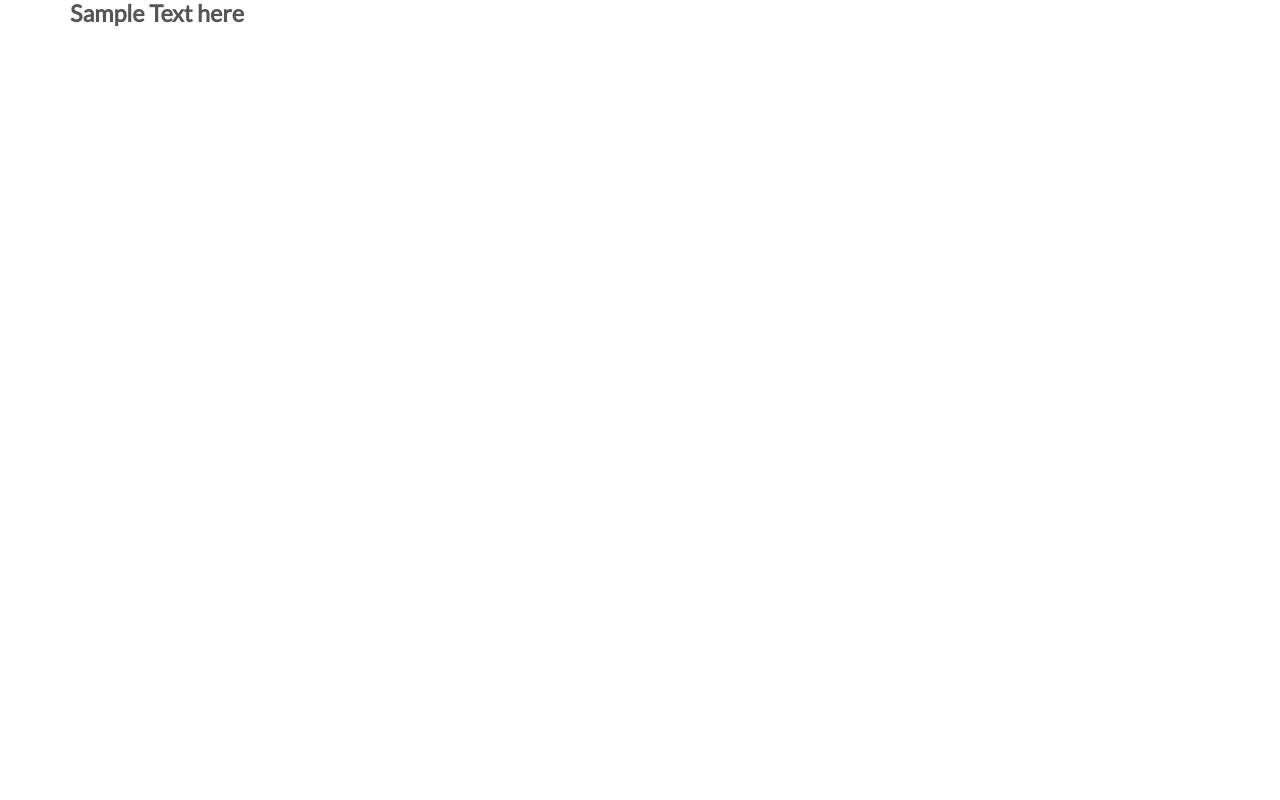
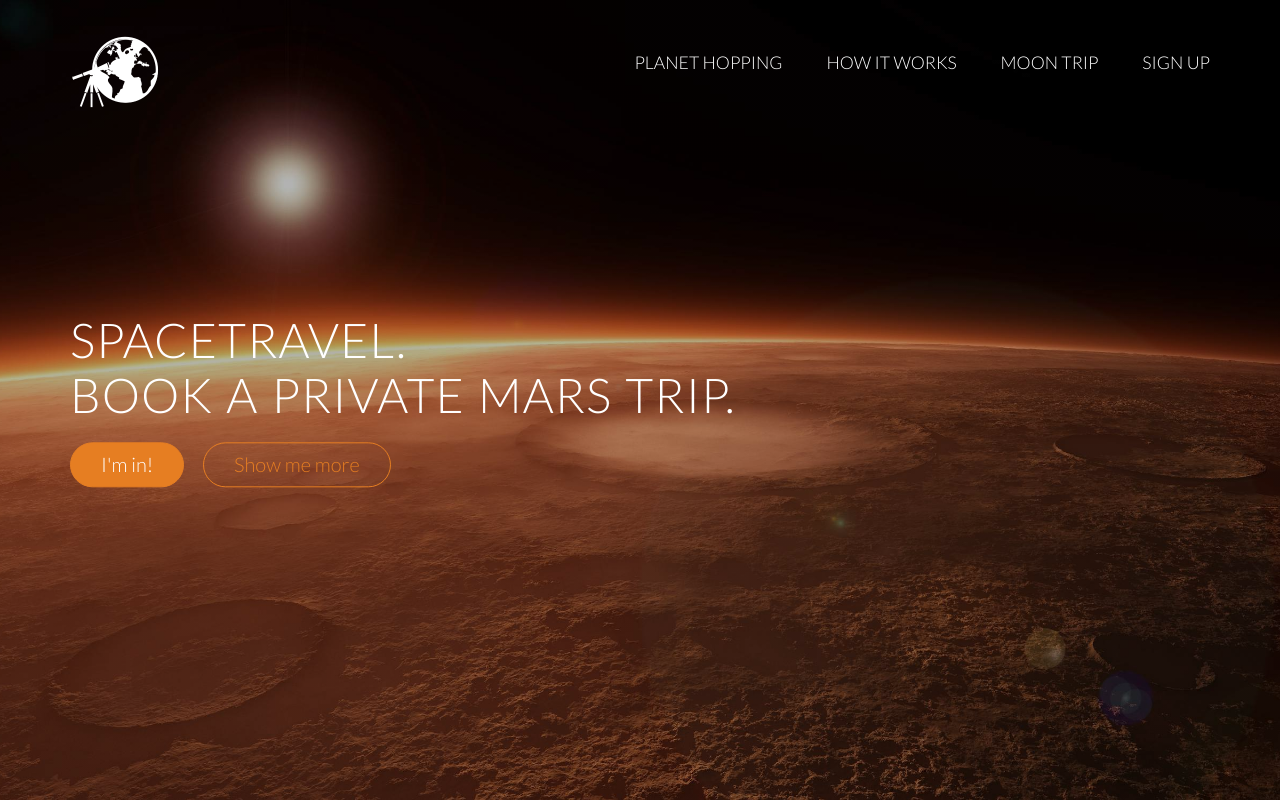
Before and after one commit to josip1987/space-travel-website, a website built with webpack: page app/index.html in a window 1280 px wide. Built offline with nearby package versions, Linux system fonts and the light colour scheme.

Commit message:
hero basic styles

```diff
--- a/app/assets/styles/base/_global.css
+++ b/app/assets/styles/base/_global.css
@@ -16,7 +16,3 @@ img {
 	max-width: 100%;
 	height: auto;
 }
-
-a {
-	color: #000;
-}
--- a/app/assets/styles/base/_variables.css
+++ b/app/assets/styles/base/_variables.css
@@ -1 +1,4 @@
 $background: #555;
+$white: #ffffff;
+$carrot: #e67e22;
+$orange: #cf6d17;
--- /dev/null
+++ b/app/assets/styles/modules/_buttons.css
@@ -0,0 +1,33 @@
+.btn {
+	display: inline-block;
+	padding: 10px 30px;
+	font-weight: 300;
+	text-decoration: none;
+	border-radius: 200px;
+	color: $white;
+	transition: all .1s ease;
+
+	&:hover {
+		background-color: $orange;
+	}
+
+	&--full {
+		background-color: $carrot;
+		border: 1px solid $carrot;
+		margin-right: 15px;
+
+		&:hover {
+			border: 1px solid $orange;
+		}
+	}
+
+	&--ghost {
+		border: 1px solid $carrot;
+		color: $carrot;
+
+		&:hover {
+			color: $white;
+			border: 1px solid $orange;
+		}
+	}
+}
--- /dev/null
+++ b/app/assets/styles/modules/_hero.css
@@ -0,0 +1,25 @@
+.hero {
+	background: linear-gradient(rgba(0, 0, 0, 0.3), rgba(0, 0, 0, 0.3)), url(../../../assets/images/hero.jpg);
+	background-size: cover;
+	background-position: center;
+	height: 100vh;
+
+	&__text {
+		position: absolute;
+		width: 1140px;
+		top: 50%;
+		left: 50%;
+		transform: translate(-50%, -50%);
+
+		&--title {
+			margin-top: 0;
+			margin-bottom: 20px;
+			color: $white;
+			font-size: 240%;
+			font-weight: 300;
+			text-transform: uppercase;
+			letter-spacing: 1px;
+			word-spacing: 3px;
+		}
+	}
+}
--- /dev/null
+++ b/app/assets/styles/modules/_main-navigation.css
@@ -0,0 +1,30 @@
+.logo {
+	height: 100px;
+	width: auto;
+	float: left;
+	margin-top: 20px;
+}
+
+.main-navigation {
+	float: right;
+	list-style: none;
+	margin-top: 50px;
+
+	&__item {
+		display: inline-block;
+		margin-left: 40px;
+		transition: all .1s ease;
+
+		& a {
+			color: $white;
+			text-decoration: none;
+			text-transform: uppercase;
+			font-size: 1.1rem;
+			padding: 8px 0;
+
+			&:hover {
+				border-bottom: 2px solid $carrot;
+			}
+		}
+	}
+}
--- a/app/assets/styles/styles.css
+++ b/app/assets/styles/styles.css
@@ -6,3 +6,6 @@
 
 @import "modules/_wrapper";
 @import "modules/_row";
+@import "modules/_hero";
+@import "modules/_buttons";
+@import "modules/_main-navigation";
--- a/app/index.html
+++ b/app/index.html
@@ -9,9 +9,25 @@
   <link rel="stylesheet" href="temp/styles/styles.css">
 </head>
 <body>
-	<div class="row">
-		<h3>Sample Text here</h3>
-	</div>
+	<header class="hero">
+		<nav>
+			<div class="row">
+				<img src="assets/images/logospacewhite.png" alt="Space Agency" class="logo">
+				<ul class="main-navigation">
+					<li class="main-navigation__item"><a href="#">Planet hopping</a></li>
+					<li class="main-navigation__item"><a href="#">How it works</a></li>
+					<li class="main-navigation__item"><a href="#">Moon trip</a></li>
+					<li class="main-navigation__item"><a href="#">Sign up</a></li>
+				</ul> <!--/ .main-navigation -->
+			</div>
+		</nav> <!--/ nav -->
+		<div class="hero__text">
+			<h1 class="hero__text--title">SpaceTravel. <br> Book a private mars trip.</h1>
+			<a href="#" class="btn btn--full">I'm in!</a>
+			<a href="#" class="btn btn--ghost">Show me more</a>
+		</div> <!--/ .hero__text -->
+	</header> <!--/ .hero -->
+
 <script src="/temp/scripts/App.js"></script>
 </body>
 </html>
--- a/app/temp/styles/styles.css
+++ b/app/temp/styles/styles.css
@@ -1140,10 +1140,6 @@ img {
 	height: auto;
 }
 
-a {
-	color: #000;
-}
-
 .wrapper {
 	overflow: hidden;
 	padding-left: 18px;
@@ -1163,3 +1159,95 @@ a {
   clear: both;
   display: table;
 }
+
+.hero {
+	background: linear-gradient(rgba(0, 0, 0, 0.3), rgba(0, 0, 0, 0.3)), url(../../../assets/images/hero.jpg);
+	background-size: cover;
+	background-position: center;
+	height: 100vh;
+}
+
+.hero__text {
+  position: absolute;
+  width: 1140px;
+  top: 50%;
+  left: 50%;
+  -webkit-transform: translate(-50%, -50%);
+          transform: translate(-50%, -50%);
+}
+
+.hero__text--title {
+  margin-top: 0;
+  margin-bottom: 20px;
+  color: #ffffff;
+  font-size: 240%;
+  font-weight: 300;
+  text-transform: uppercase;
+  letter-spacing: 1px;
+  word-spacing: 3px;
+}
+
+.btn {
+	display: inline-block;
+	padding: 10px 30px;
+	font-weight: 300;
+	text-decoration: none;
+	border-radius: 200px;
+	color: #ffffff;
+	transition: all .1s ease;
+}
+
+.btn:hover {
+  background-color: #cf6d17;
+}
+
+.btn--full {
+  background-color: #e67e22;
+  border: 1px solid #e67e22;
+  margin-right: 15px;
+}
+
+.btn--full:hover {
+  border: 1px solid #cf6d17;
+}
+
+.btn--ghost {
+  border: 1px solid #e67e22;
+  color: #e67e22;
+}
+
+.btn--ghost:hover {
+  color: #ffffff;
+  border: 1px solid #cf6d17;
+}
+
+.logo {
+	height: 100px;
+	width: auto;
+	float: left;
+	margin-top: 20px;
+}
+
+.main-navigation {
+	float: right;
+	list-style: none;
+	margin-top: 50px;
+}
+
+.main-navigation__item {
+  display: inline-block;
+  margin-left: 40px;
+  transition: all .1s ease;
+}
+
+.main-navigation__item a {
+  color: #ffffff;
+  text-decoration: none;
+  text-transform: uppercase;
+  font-size: 1.1rem;
+  padding: 8px 0;
+}
+
+.main-navigation__item a:hover {
+  border-bottom: 2px solid #e67e22;
+}
```
Also changed, not shown: app/assets/images/hero.jpg (added).
